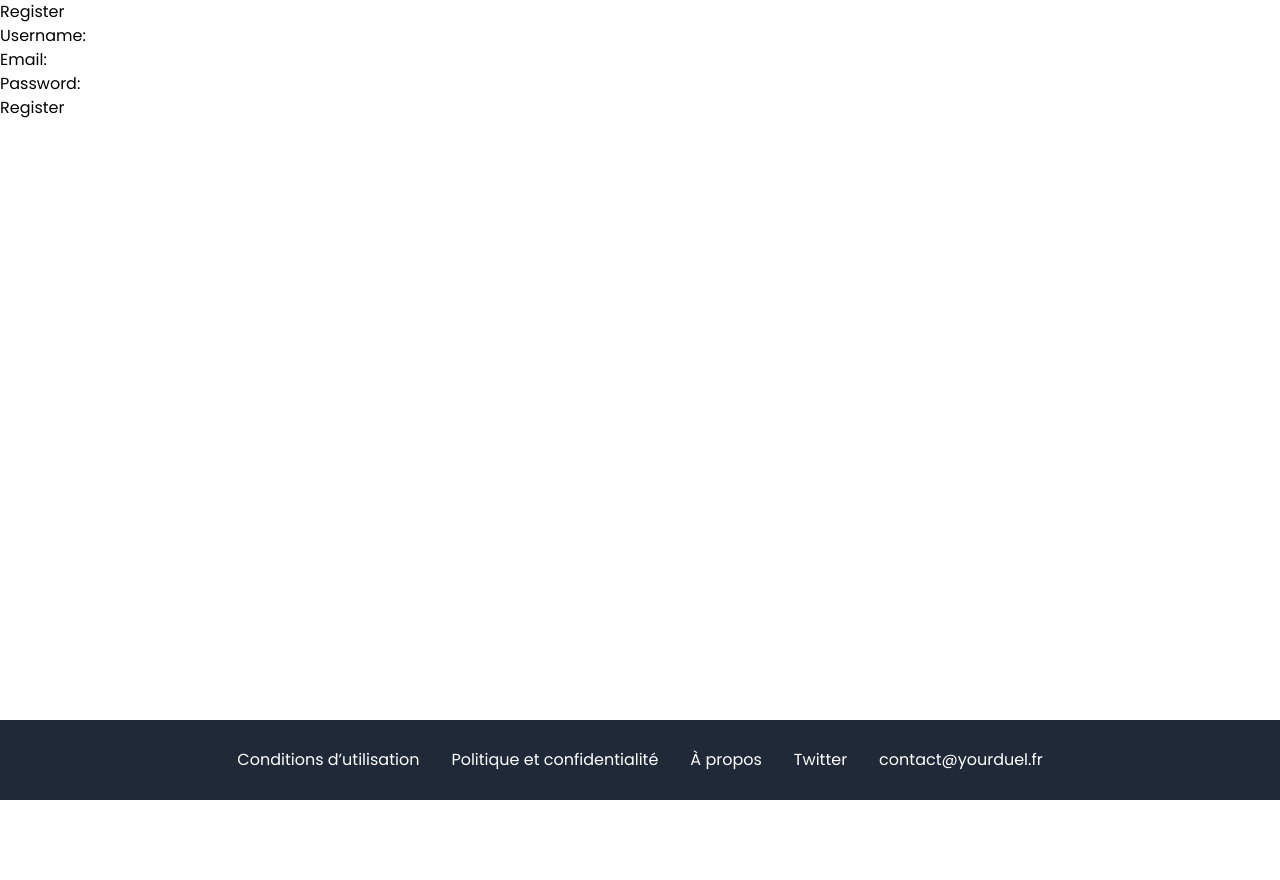
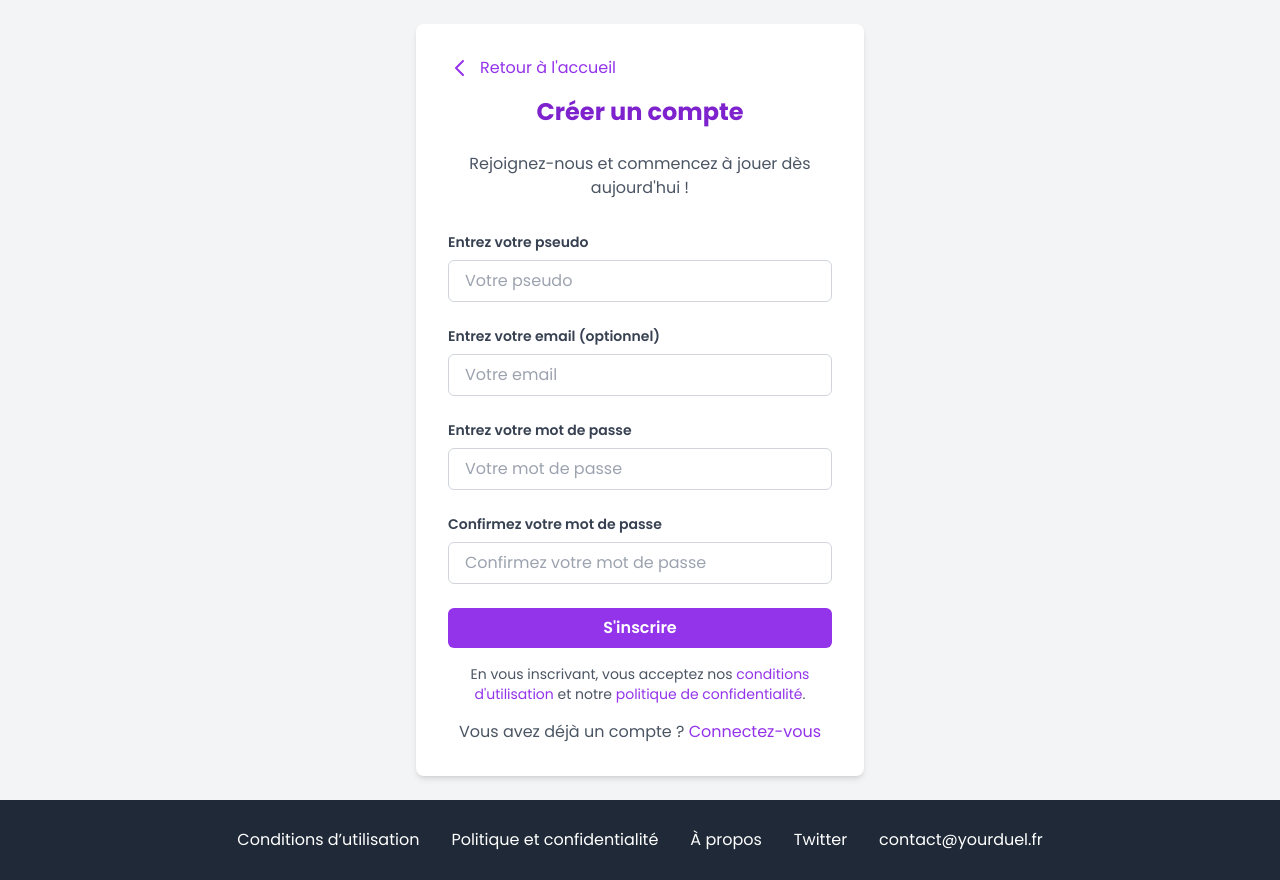
Before and after one commit to EnzoDev999/yourduel-frontend, a React (Create React App) app: page /register in a window 1280 px wide. Before the commit the page ends 800 px from the top, so only its background shows below. Built offline with nearby package versions, Linux system fonts and the light colour scheme; no server answers.

Commit message:
Add registration page, animate back button, and improve login form styling

```diff
--- a/src/components/Login.js
+++ b/src/components/Login.js
@@ -15,39 +15,112 @@ const Login = () => {
     dispatch(loginUser({ username, password }));
   };
 
-  // Utilisation de useEffect pour rediriger si l'utilisateur est authentifié
   useEffect(() => {
     if (isAuthenticated) {
-      navigate("/profile"); // Redirige vers la page de profil
+      navigate("/profile");
     }
   }, [isAuthenticated, navigate]);
 
   return (
+    <div className="min-h-screen flex items-center justify-center bg-gray-100">
+      <div className="bg-white p-8 rounded-lg shadow-md max-w-md w-full">
+        {/* Flèche pour revenir à la page d'accueil */}
+        <div className="flex justify-start mb-4">
+          <a
+            href="/"
+            className="flex items-center text-purple-600 hover:text-purple-700 group"
+          >
+            <svg
+              xmlns="http://www.w3.org/2000/svg"
+              fill="none"
+              viewBox="0 0 24 24"
+              strokeWidth={2}
+              stroke="currentColor"
+              className="w-6 h-6 mr-2 transition-transform duration-300 transform group-hover:-translate-x-1"
+            >
+              <path
+                strokeLinecap="round"
+                strokeLinejoin="round"
+                d="M15 19l-7-7 7-7"
+              />
+            </svg>
+            Retour à l'accueil
+          </a>
+        </div>
+
+        <h2 className="text-2xl font-bold text-center text-purple-700 mb-6">
+          Connexion
+        </h2>
+        <p className="text-center text-gray-600 mb-8">
+          Ravi de vous revoir ! Entrez vos informations pour continuer.
+        </p>
+
+        <form onSubmit={handleSubmit} className="space-y-6">
           <div>
-      <h2>Login</h2>
-      <form onSubmit={handleSubmit}>
-        <div>
-          <label>Username:</label>
+            <label
+              className="block text-gray-700 text-sm font-semibold mb-2"
+              htmlFor="username"
+            >
+              Entrez votre pseudo
+            </label>
             <input
               type="text"
+              id="username"
               value={username}
               onChange={(e) => setUsername(e.target.value)}
               required
+              className="w-full px-4 py-2 border border-gray-300 rounded-md focus:outline-none focus:ring-2 focus:ring-purple-600"
+              placeholder="Votre pseudo"
             />
           </div>
+
           <div>
-          <label>Password:</label>
+            <label
+              className="block text-gray-700 text-sm font-semibold mb-2"
+              htmlFor="password"
+            >
+              Entrez votre mot de passe
+            </label>
             <input
               type="password"
+              id="password"
               value={password}
               onChange={(e) => setPassword(e.target.value)}
               required
+              className="w-full px-4 py-2 border border-gray-300 rounded-md focus:outline-none focus:ring-2 focus:ring-purple-600"
+              placeholder="Votre mot de passe"
             />
           </div>
-        <button type="submit">Login</button>
+
+          <div className="text-right">
+            <a
+              href="/forgot-password"
+              className="text-sm text-purple-600 hover:underline"
+            >
+              Mot de passe oublié ?
+            </a>
+          </div>
+
+          <button
+            type="submit"
+            className="w-full py-2 bg-purple-600 text-white rounded-md font-semibold hover:bg-purple-700 transition duration-300"
+          >
+            Se connecter
+          </button>
         </form>
-      {status === "loading" && <p>Logging in...</p>}
-      {error && <p>{error}</p>}
+
+        <p className="text-center text-gray-600 mt-4">
+          Pas encore de compte ?{" "}
+          <a href="/register" className="text-purple-600 hover:underline">
+            Inscrivez-vous
+          </a>
+        </p>
+
+        {status === "loading" && (
+          <p className="text-center text-gray-500 mt-4">Logging in...</p>
+        )}
+        {error && <p className="text-center text-red-500 mt-4">{error}</p>}
+      </div>
     </div>
   );
 };
--- a/src/components/Register.js
+++ b/src/components/Register.js
@@ -5,75 +5,172 @@ import { useNavigate } from "react-router-dom";
 
 const Register = () => {
   const [username, setUsername] = useState("");
+  const [email, setEmail] = useState("");
   const [password, setPassword] = useState("");
-  const [email, setEmail] = useState("");
+  const [confirmPassword, setConfirmPassword] = useState("");
   const dispatch = useDispatch();
   const { error, status, isAuthenticated } = useSelector((state) => state.user);
   const navigate = useNavigate();
 
   useEffect(() => {
     if (isAuthenticated) {
-      // Redirige vers la page de profil ou de l'accueil si l'utilisateur est authentifié
       navigate("/profile");
     }
   }, [isAuthenticated, navigate]);
 
   const handleSubmit = (e) => {
     e.preventDefault();
-
-    // Créer un objet sans l'email si l'email est vide
-    const userData = {
-      username,
-      password,
-    };
-
+    if (password !== confirmPassword) {
+      alert("Les mots de passe ne correspondent pas.");
+      return;
+    }
+    const userData = { username, password };
     if (email) {
-      userData.email = email; // Ajouter l'email si présent
+      userData.email = email;
     }
     dispatch(registerUser(userData));
   };
 
   return (
+    <div className="min-h-screen flex items-center justify-center bg-gray-100">
+      <div className="bg-white p-8 rounded-lg shadow-md max-w-md w-full">
+        {/* Flèche pour revenir à la page d'accueil */}
+        <div className="flex justify-start mb-4">
+          <a
+            href="/"
+            className="flex items-center text-purple-600 hover:text-purple-700 group"
+          >
+            <svg
+              xmlns="http://www.w3.org/2000/svg"
+              fill="none"
+              viewBox="0 0 24 24"
+              strokeWidth={2}
+              stroke="currentColor"
+              className="w-6 h-6 mr-2 transition-transform duration-300 transform group-hover:-translate-x-1"
+            >
+              <path
+                strokeLinecap="round"
+                strokeLinejoin="round"
+                d="M15 19l-7-7 7-7"
+              />
+            </svg>
+            Retour à l'accueil
+          </a>
+        </div>
+
+        <h2 className="text-2xl font-bold text-center text-purple-700 mb-6">
+          Créer un compte
+        </h2>
+        <p className="text-center text-gray-600 mb-8">
+          Rejoignez-nous et commencez à jouer dès aujourd'hui !
+        </p>
+
+        <form onSubmit={handleSubmit} className="space-y-6">
           <div>
-      <h2>Register</h2>
-      <form onSubmit={handleSubmit}>
-        <div>
-          <label>Username:</label>
+            <label
+              className="block text-gray-700 text-sm font-semibold mb-2"
+              htmlFor="username"
+            >
+              Entrez votre pseudo
+            </label>
             <input
               type="text"
+              id="username"
               value={username}
               onChange={(e) => setUsername(e.target.value)}
               required
+              className="w-full px-4 py-2 border border-gray-300 rounded-md focus:outline-none focus:ring-2 focus:ring-purple-600"
+              placeholder="Votre pseudo"
             />
           </div>
+
           <div>
-          <label>Email:</label>
+            <label
+              className="block text-gray-700 text-sm font-semibold mb-2"
+              htmlFor="email"
+            >
+              Entrez votre email (optionnel)
+            </label>
             <input
               type="email"
+              id="email"
               value={email}
               onChange={(e) => setEmail(e.target.value)}
+              className="w-full px-4 py-2 border border-gray-300 rounded-md focus:outline-none focus:ring-2 focus:ring-purple-600"
+              placeholder="Votre email"
             />
           </div>
+
           <div>
-          <label>Password:</label>
+            <label
+              className="block text-gray-700 text-sm font-semibold mb-2"
+              htmlFor="password"
+            >
+              Entrez votre mot de passe
+            </label>
             <input
               type="password"
+              id="password"
               value={password}
               onChange={(e) => setPassword(e.target.value)}
               required
+              className="w-full px-4 py-2 border border-gray-300 rounded-md focus:outline-none focus:ring-2 focus:ring-purple-600"
+              placeholder="Votre mot de passe"
             />
           </div>
-        <button type="submit">Register</button>
+
+          <div>
+            <label
+              className="block text-gray-700 text-sm font-semibold mb-2"
+              htmlFor="confirmPassword"
+            >
+              Confirmez votre mot de passe
+            </label>
+            <input
+              type="password"
+              id="confirmPassword"
+              value={confirmPassword}
+              onChange={(e) => setConfirmPassword(e.target.value)}
+              required
+              className="w-full px-4 py-2 border border-gray-300 rounded-md focus:outline-none focus:ring-2 focus:ring-purple-600"
+              placeholder="Confirmez votre mot de passe"
+            />
+          </div>
+
+          <button
+            type="submit"
+            className="w-full py-2 bg-purple-600 text-white rounded-md font-semibold hover:bg-purple-700 transition duration-300"
+          >
+            S'inscrire
+          </button>
         </form>
-      {status === "loading" && <p>Registering...</p>}
-      {/* Vérifiez si l'erreur est un objet ou une chaîne et affichez correctement */}
-      {error && (
-        <p>
-          {typeof error === "string"
-            ? error
-            : error.message || "Erreur lors de l'inscription"}
+
+        <p className="text-center text-gray-600 mt-4 text-sm">
+          En vous inscrivant, vous acceptez nos{" "}
+          <a href="/terms" className="text-purple-600 hover:underline">
+            conditions d'utilisation
+          </a>{" "}
+          et notre{" "}
+          <a href="/privacy" className="text-purple-600 hover:underline">
+            politique de confidentialité
+          </a>
+          .
+        </p>
+
+        <p className="text-center text-gray-600 mt-4">
+          Vous avez déjà un compte ?{" "}
+          <a href="/login" className="text-purple-600 hover:underline">
+            Connectez-vous
+          </a>
+        </p>
+
+        {status === "loading" && (
+          <p className="text-center text-gray-500 mt-4">
+            Inscription en cours...
           </p>
         )}
+        {error && <p className="text-center text-red-500 mt-4">{error}</p>}
+      </div>
     </div>
   );
 };
```
Lines whose indentation alone changed are shown as unchanged.
